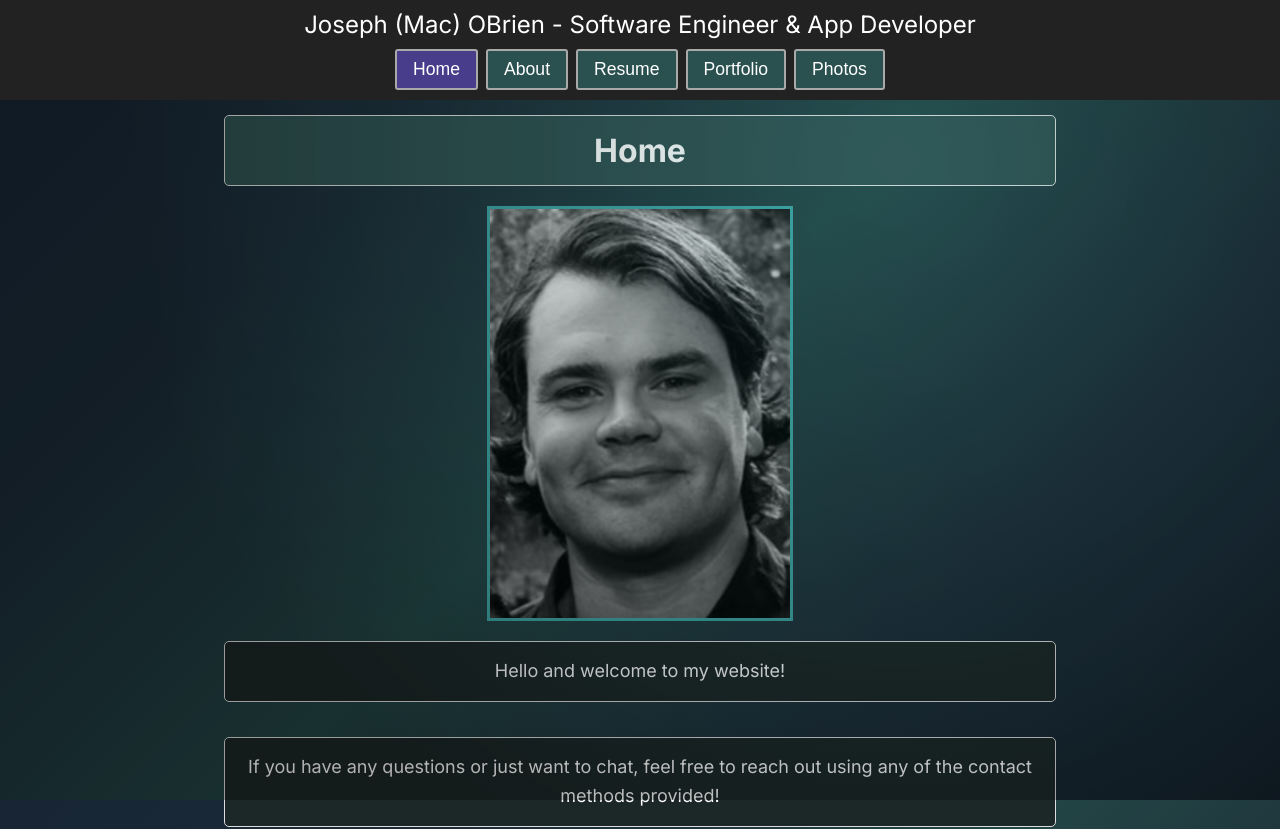
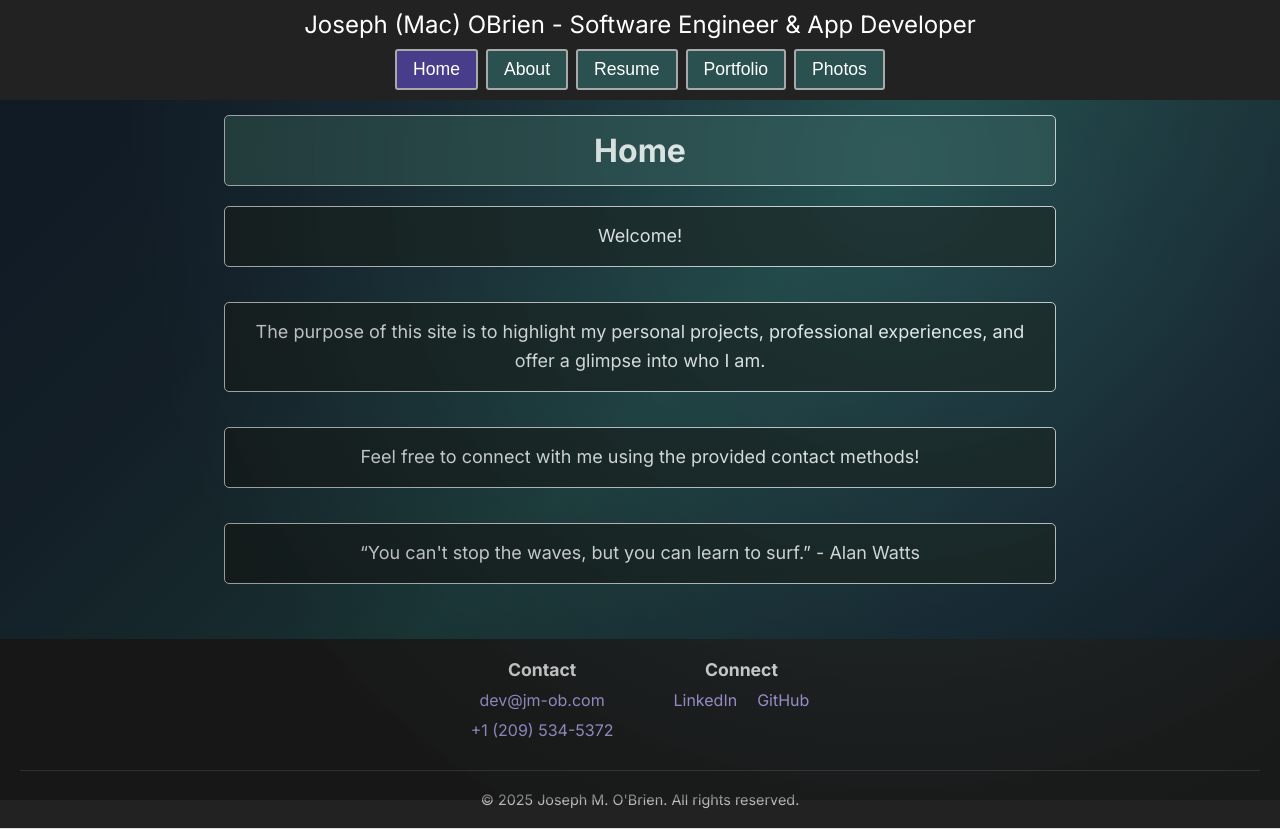
Before and after one commit to jobrien127/personal-site, a React (Create React App) app: page / in a window 1280 px wide. Shown: the top 829 px of the page. Built offline with nearby package versions, Linux system fonts and the light colour scheme.

Commit message:
feat: change Home content and image to Photos

```diff
--- a/src/pages/Home.tsx
+++ b/src/pages/Home.tsx
@@ -23,16 +23,12 @@ const Home: React.FC = () => {
       />
       <section id="home">
         <h2>Home</h2>
-        <img
-          src="/assets/photos/headshot.png"
-          alt="Joseph O'Brien"
-          className="home-image"
-        />
-        <p>Hello and welcome to my website!</p>
+        <p>Welcome!</p>
         <p>
-          If you have any questions or just want to chat, feel free to reach out
-          using any of the contact methods provided!
+          The purpose of this site is to highlight my personal projects,
+          professional experiences, and offer a glimpse into who I am.
         </p>
+        <p>Feel free to connect with me using the provided contact methods!</p>
         <p>
           “You can&apos;t stop the waves, but you can learn to surf.” - Alan
           Watts
--- a/src/pages/Photos.tsx
+++ b/src/pages/Photos.tsx
@@ -92,6 +92,10 @@ const photos: Photo[] = [
     alt: 'My grandma and I',
   },
   {
+    src: '/assets/photos/gabby.png',
+    alt: 'My girlfriend and I at my cousins wedding',
+  },
+  {
     src: '/assets/photos/newyork.png',
     alt: 'New York City with Gabby',
   },
```
Also changed, not shown: public/assets/photos/gabby.png (added).
